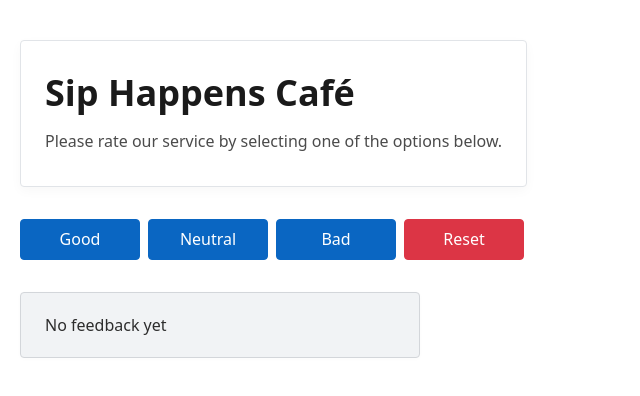
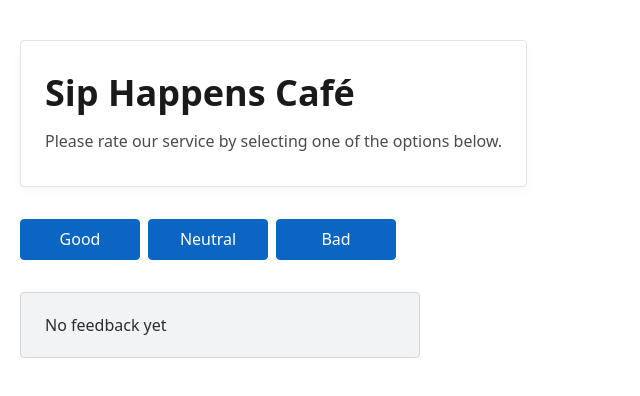
Before and after one commit to Dmytro15082014/02-react-cafe, a React (Vite) app: page / in a window 1280 px wide. Shown: the top 396 px of the page, without its empty margins (0-640 px from the left). Built offline with nearby package versions, Linux system fonts and the light colour scheme.

Commit message:
add show hide reset

```diff
--- a/src/components/App/App.tsx
+++ b/src/components/App/App.tsx
@@ -8,30 +8,31 @@ import VoteStats from "../VoteStats/VoteStats";
 
 export default function App() {
   const [votes, setVotes] = useState<Votes>({ good: 0, neutral: 0, bad: 0 });
-  const [canReset, setCanReset] = useState(true);
 
   const handleVote = (type: VoteType) => {
     setVotes({ ...votes, [type]: votes[type] + 1 });
   };
-
   const resetVotes = () => {
     setVotes({ good: 0, neutral: 0, bad: 0 });
   };
 
-  const showReset = () => setCanReset(!canReset);
+  const totalVotes = Object.values(votes).reduce((i, vote) => i + vote, 0);
+  const positive = totalVotes ? Math.round((votes.good / totalVotes) * 100) : 0;
 
-  const total = Object.values(votes).reduce((i, vote) => i + vote, 0);
-  const positive = total ? Math.round((votes.good / total) * 100) : 0;
   return (
     <div className={css.app}>
       <CafeInfo />
       <VoteOptions
         onVote={handleVote}
         onReset={resetVotes}
-        canReset={showReset}
+        canReset={totalVotes > 0}
       />
-      {total > 0 ? (
-        <VoteStats votes={votes} totalVotes={total} positiveRate={positive} />
+      {totalVotes > 0 ? (
+        <VoteStats
+          votes={votes}
+          totalVotes={totalVotes}
+          positiveRate={positive}
+        />
       ) : (
         <Notification />
       )}
--- a/src/components/VoteOptions/VoteOptions.tsx
+++ b/src/components/VoteOptions/VoteOptions.tsx
@@ -4,7 +4,7 @@ import type { VoteType } from "../../types/votes";
 interface VoteOptionsProps {
   onVote: (type: VoteType) => void;
   onReset: () => void;
-  canReset: () => void;
+  canReset: boolean;
 }
 export default function VoteOptions({
   onVote,
@@ -22,9 +22,11 @@ export default function VoteOptions({
       <button className={css.button} onClick={() => onVote("bad")}>
         Bad
       </button>
-      <button className={`${css.button} ${css.reset}`} onClick={onReset}>
-        Reset
-      </button>
+      {canReset && (
+        <button className={`${css.button} ${css.reset}`} onClick={onReset}>
+          Reset
+        </button>
+      )}
     </div>
   );
 }
```
